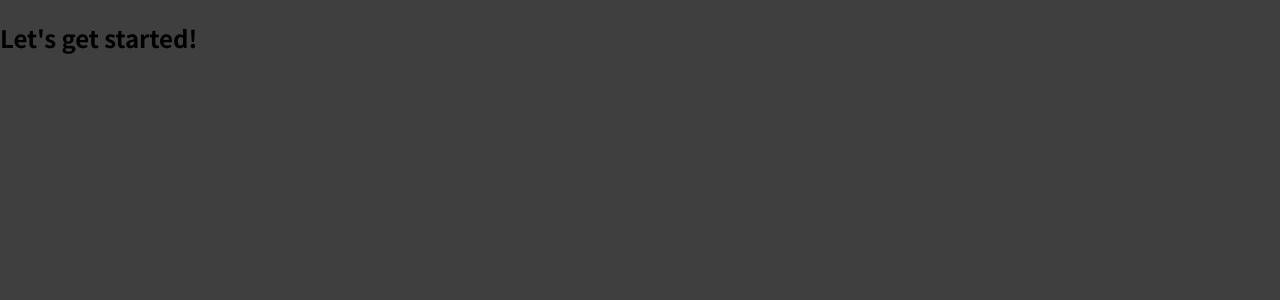
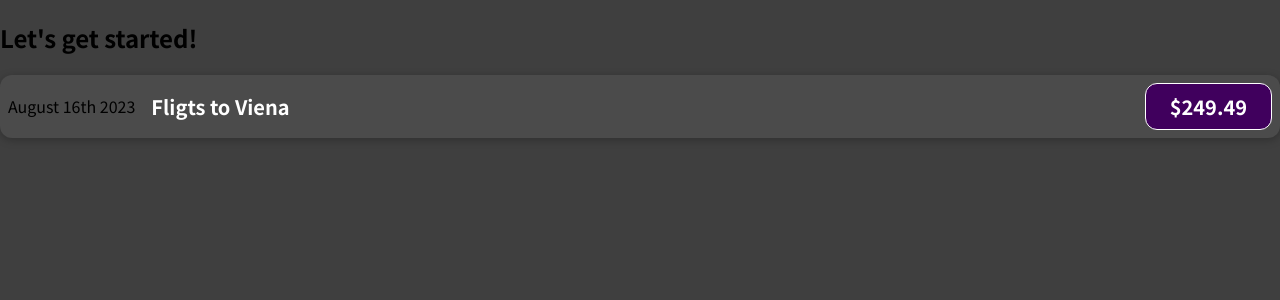
Before and after one commit to Mila2999/Project, a JavaScript app: page / in a window 1280 px wide. Shown: the top 300 px of the page. Built offline with nearby package versions, Linux system fonts and the light colour scheme.

Commit message:
Created first component, adding basic css styling

```diff
--- a/src/App.js
+++ b/src/App.js
@@ -1,7 +1,9 @@
+import ExpenseItem from './components/ExpenseItem';
 function App() {
   return (
     <div>
       <h2>Let's get started!</h2>
+      <ExpenseItem></ExpenseItem>
     </div>
   );
 }
--- /dev/null
+++ b/src/components/ExpenseItem.css
@@ -0,0 +1,56 @@
+.expense-item {
+  display: flex;
+  justify-content: space-between;
+  align-items: center;
+  box-shadow: 0 2px 8px rgba(0, 0, 0, 0.25);
+  padding: 0.5rem;
+  margin: 1rem 0;
+  border-radius: 12px;
+  background-color: #4b4b4b;
+}
+
+.expense-item__description {
+  display: flex;
+  flex-direction: column;
+  gap: 1rem;
+  align-items: flex-end;
+  flex-flow: column-reverse;
+  justify-content: flex-start;
+  flex: 1;
+}
+
+.expense-item h2 {
+  color: #3a3a3a;
+  font-size: 1rem;
+  flex: 1;
+  margin: 0 1rem;
+  color: white;
+}
+
+.expense-item__price {
+  font-size: 1rem;
+  font-weight: bold;
+  color: white;
+  background-color: #40005d;
+  border: 1px solid white;
+  padding: 0.5rem;
+  border-radius: 12px;
+}
+
+@media (min-width: 580px) {
+  .expense-item__description {
+    flex-direction: row;
+    align-items: center;
+    justify-content: flex-start;
+    flex: 1;
+  }
+
+  .expense-item__description h2 {
+    font-size: 1.25rem;
+  }
+
+  .expense-item__price {
+    font-size: 1.25rem;
+    padding: 0.5rem 1.5rem;
+  }
+}
--- /dev/null
+++ b/src/components/ExpenseItem.js
@@ -0,0 +1,13 @@
+import './ExpenseItem.css';
+function ExpenseItem() {
+  return (
+    <div className="expense-item">
+      <div> August 16th 2023</div>
+      <div className="expense-item__description">
+        <h2>Fligts to Viena</h2>
+        <div className="expense-item__price">$249.49</div>
+      </div>
+    </div>
+  );
+}
+export default ExpenseItem;
```
